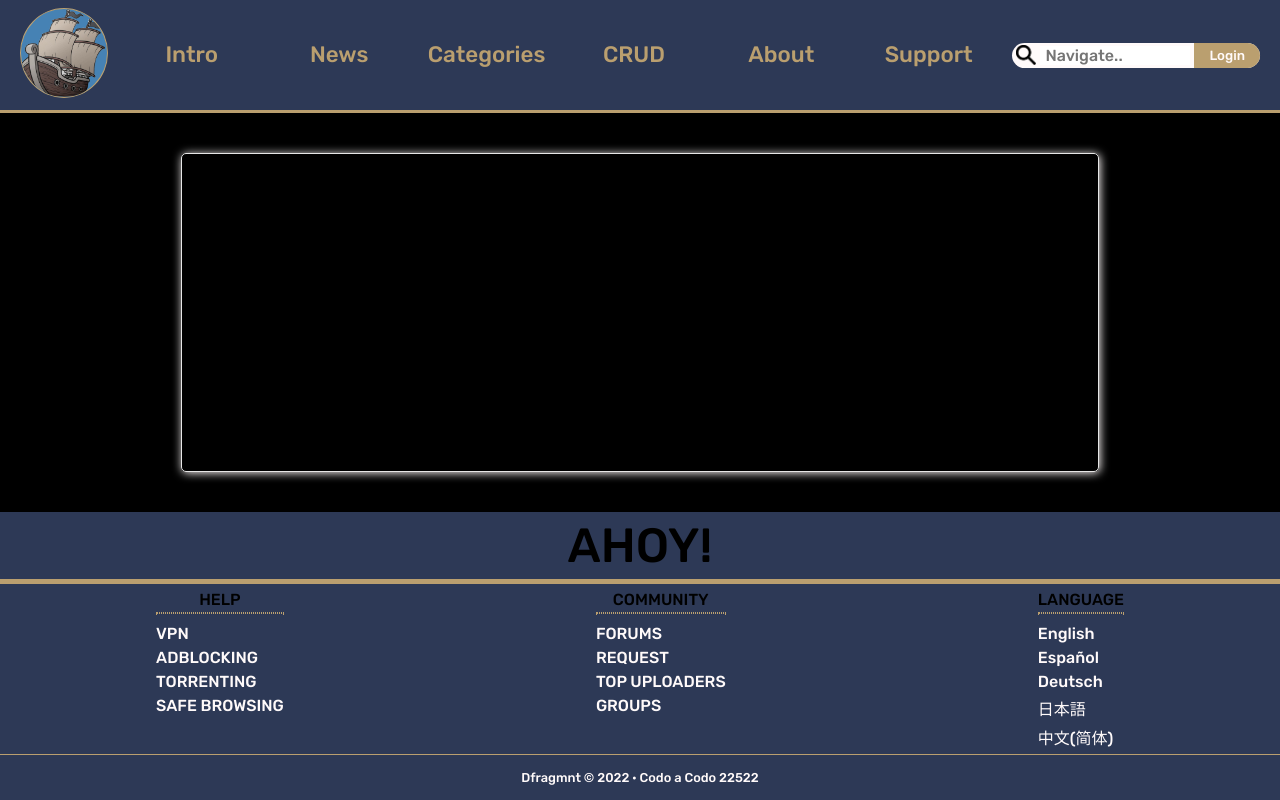
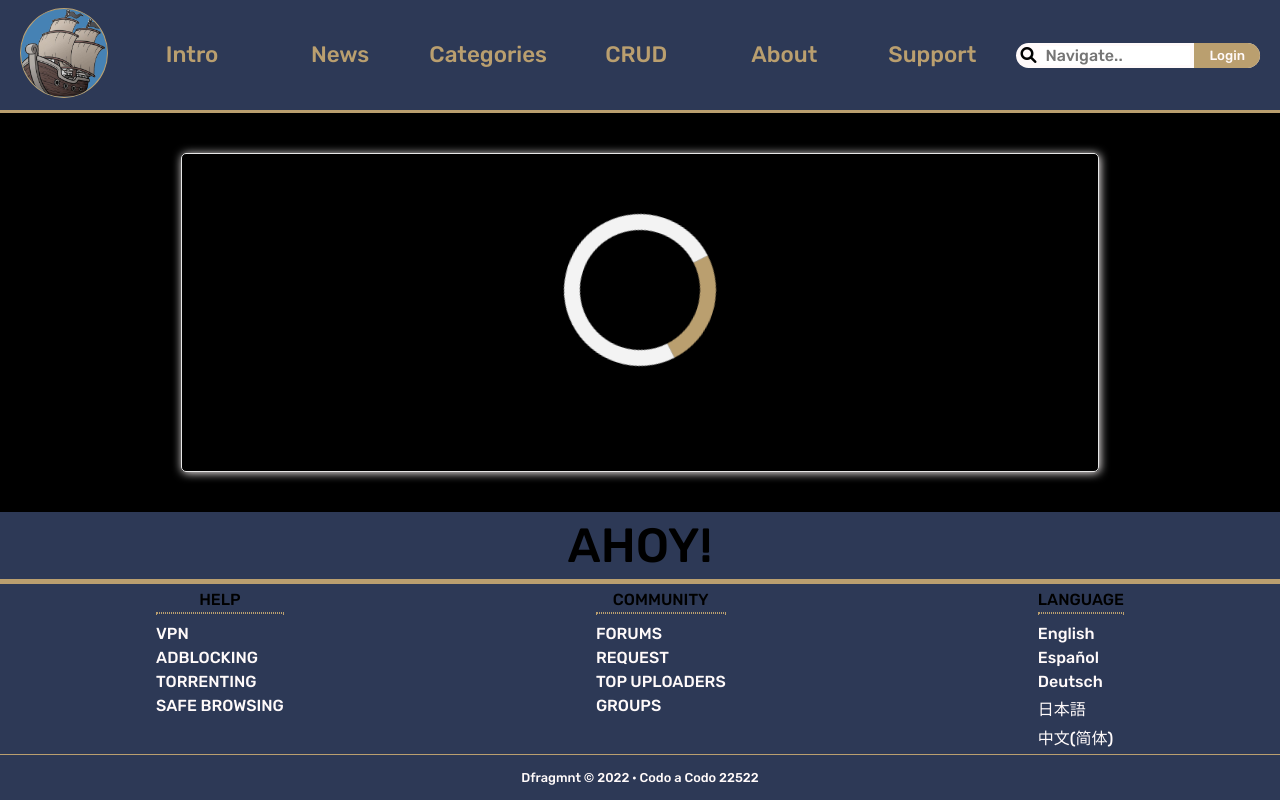
Before and after one commit to dfragmnt/Ahoy, a Flask app: template templates/index.html in a window 1280 px wide. Run offline with Flask 2, Linux system fonts and the light colour scheme; the template is opened without the code that fills it: values that come from a table or form of the project are taken from there, others are empty; tables that the repository leaves empty hold one stand-in row (values such as "Sample post").

Commit message:
Loading circle + searchbar icon

```diff
--- a/Javascript/crud.js
+++ b/Javascript/crud.js
@@ -1,4 +1,3 @@
-
 if (document.getElementById("app")) {
     const { createApp } = Vue
 
--- a/css/style.css
+++ b/css/style.css
@@ -80,7 +80,7 @@
   padding-left: 4px;
 }
 
-.searchbar img {
+.searchbar i {
   border-radius: 2px;
 }
 
@@ -136,6 +136,26 @@
   border-radius: 5px;
   height: fit-content;
   width: 70vw;
+}
+
+.loader {
+  margin: 50px auto 0;
+  border: 16px solid #f3f3f3;
+  border-top: 16px solid #ba9f6f;
+  border-radius: 50%;
+  width: 120px;
+  height: 120px;
+  animation: spin 2s linear infinite;
+}
+
+@keyframes spin {
+  0% { transform: rotate(0deg); }
+  100% { transform: rotate(360deg); }
+}
+
+#index-err-msj {
+  font-size: 1em;
+  color: snow;
 }
 
 .content {
--- a/templates/index.html
+++ b/templates/index.html
@@ -19,8 +19,9 @@
 
   <!-- MAIN STARTS -->
 
-  <main class="index-main">
-    <div class="content" id="app">
+  <main class="index-main" id="app">
+    <div v-if="loading" class="loader"></div>
+    <div v-else class="content">
       <div v-for="program in programs" class="card">
         <div class="card-img-cnt">
           <img class="imgCard" :src="'../assets/catalog/' +program.img" :alt="program.name + ' picture'">
--- a/templates/navbar.html
+++ b/templates/navbar.html
@@ -8,7 +8,7 @@
   <a href="#">Support</a>
 </nav>
 <div class="searchbar">
-  <img width="20px" src="../assets/search.png" alt="">
+  <i class="fa-solid fa-magnifying-glass"></i>
   <input type="text" name="" value="" placeholder="Navigate..">
   <button class="login" onclick="showLogin()">Login</button>
 </div>
```
Also changed, not shown: assets/search.png (deleted).
